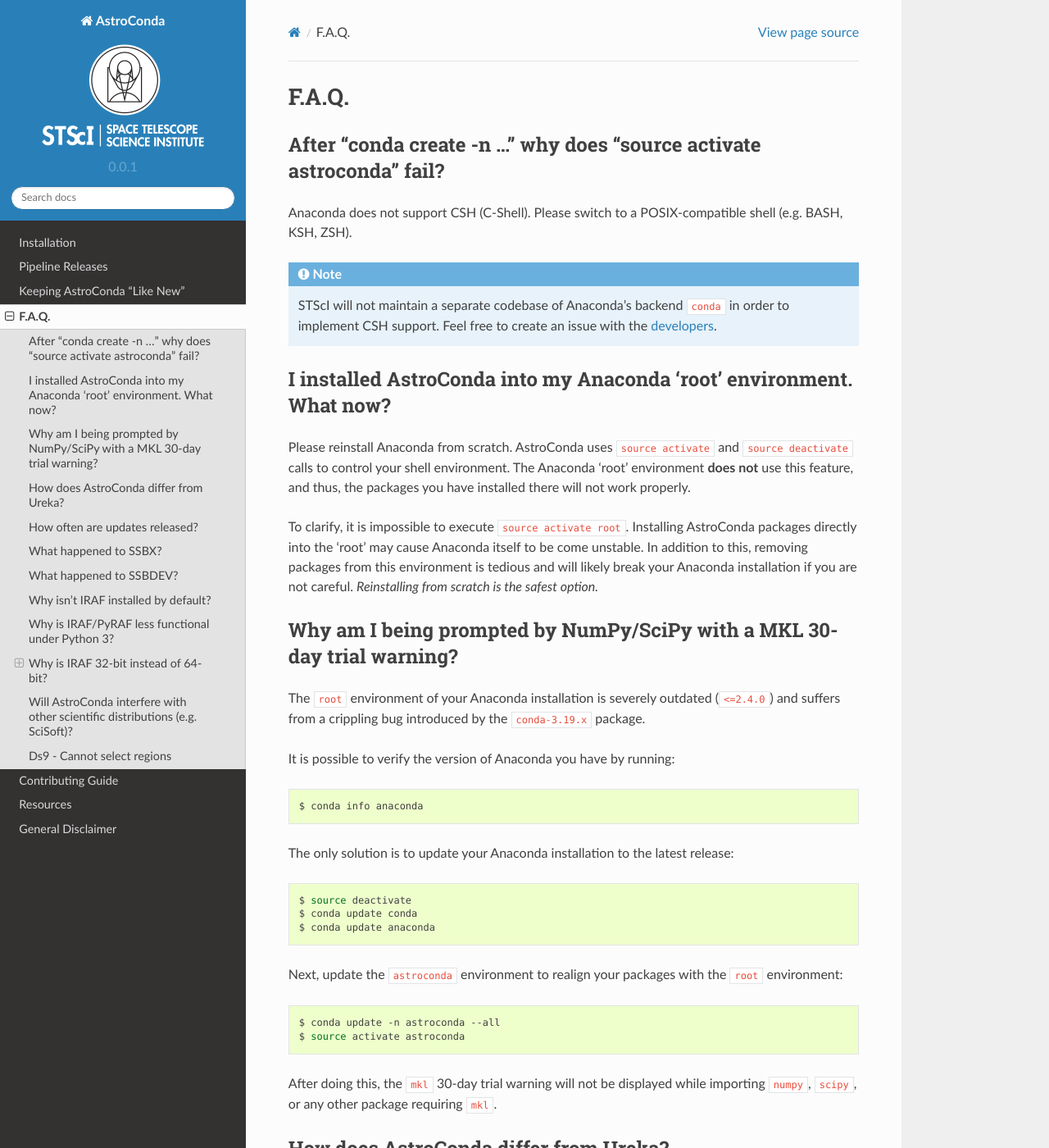
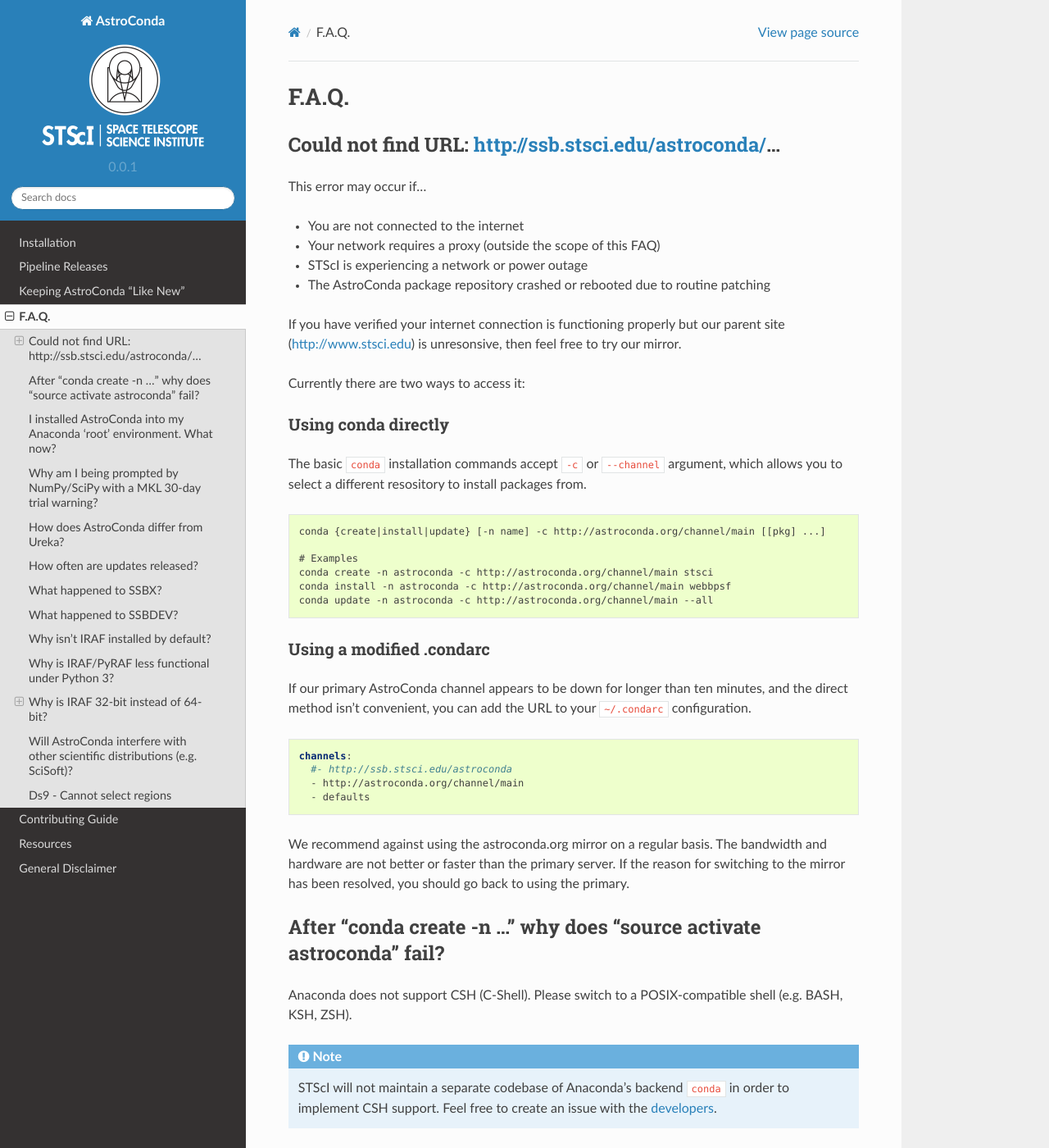
Before and after one commit to jhunkeler/astroconda, a Sphinx documentation site: the page built from source/faq.rst, in a window 1280 px wide and 1400 px high. Shown: the whole window at 82% size. Built offline with Sphinx 7.4.7 and the Read the Docs theme 2.0.0, drawn with Linux system fonts in a browser that asks for light colours; pages that are not in the unit, such as notebooks, are missing from menus.

Commit message:
Add mirror information (#32)

```diff
--- a/source/faq.rst
+++ b/source/faq.rst
@@ -2,6 +2,48 @@
 F.A.Q.
 ######
 
+Could not find URL: http://ssb.stsci.edu/astroconda/...
+=======================================================
+
+This error may occur if...
+
+- You are not connected to the internet
+- Your network requires a proxy (outside the scope of this FAQ)
+- STScI is experiencing a network or power outage
+- The AstroConda package repository crashed or rebooted due to routine patching
+
+If you have verified your internet connection is functioning properly but our parent site (http://www.stsci.edu) is unresonsive, then feel free to try our mirror.
+
+Currently there are two ways to access it:
+
+Using conda directly
+^^^^^^^^^^^^^^^^^^^^
+
+The basic ``conda`` installation commands accept ``-c`` or ``--channel`` argument, which allows you to select a different resository to install packages from.
+
+.. code-block:: yaml
+
+    conda {create|install|update} [-n name] -c http://astroconda.org/channel/main [[pkg] ...]
+
+    # Examples
+    conda create -n astroconda -c http://astroconda.org/channel/main stsci
+    conda install -n astroconda -c http://astroconda.org/channel/main webbpsf
+    conda update -n astroconda -c http://astroconda.org/channel/main --all
+
+
+Using a modified .condarc
+^^^^^^^^^^^^^^^^^^^^^^^^^
+
+If our primary AstroConda channel appears to be down for longer than ten minutes, and the direct method isn't convenient, you can add the URL to your ``~/.condarc`` configuration.
+
+.. code-block:: yaml
+
+    channels:
+      #- http://ssb.stsci.edu/astroconda
+      - http://astroconda.org/channel/main
+      - defaults
+
+We recommend against using the astroconda.org mirror on a regular basis. The bandwidth and hardware are not better or faster than the primary server. If the reason for switching to the mirror has been resolved, you should go back to using the primary.
 
 After "conda create -n ..." why does "source activate astroconda" fail?
 ============================================================================
@@ -102,8 +144,7 @@
 
 Many of the IRAF tasks that we include with AstroConda are so old that they cannot be compiled as 64-bit executables without significant changes to the source code. Because of this restriction, we always build IRAF as a 32-bit program, even for our 64-bit distributions.
 
-In Linux, how do I install IRAF's 32-bit dependencies?
-------------------------------------------------------
+*In Linux, how do I install IRAF's 32-bit dependencies?*
 
 Debian >=7, Ubuntu >=14.04
 ^^^^^^^^^^^^^^^^^^^^^^^^^^
```
